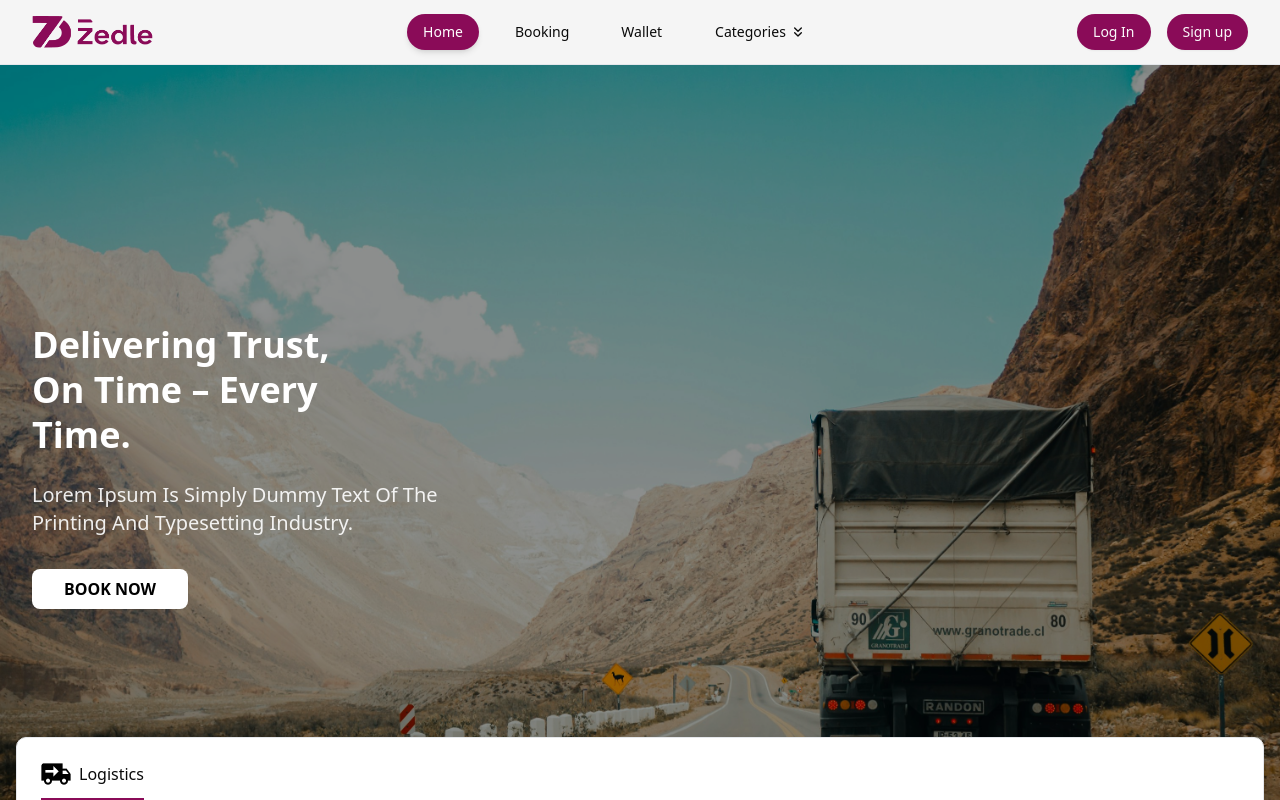
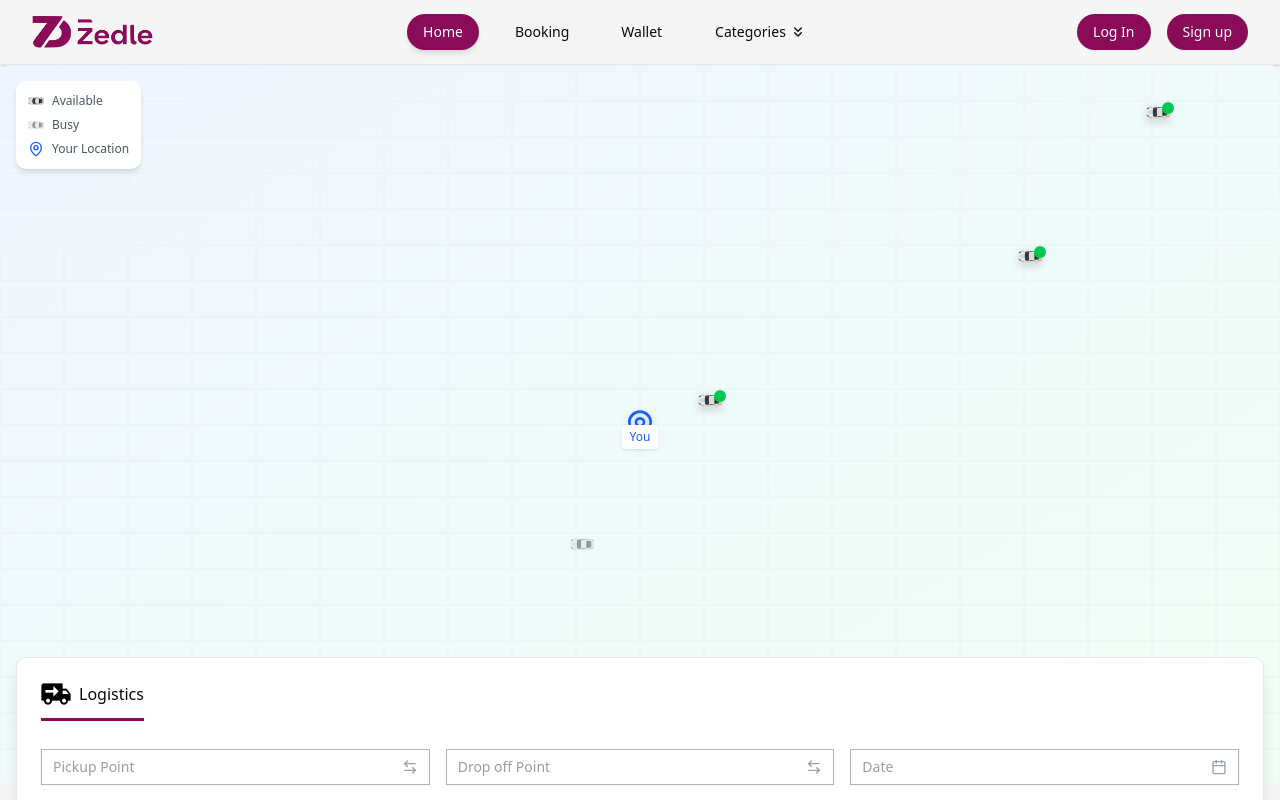
Before and after one commit to react6-flyweis/zedle-ui, a Next.js app: page /users/logistics in a window 1280 px wide. Shown: the top 800 px of the page. Built offline with nearby package versions, Linux system fonts and the light colour scheme.

Commit message:
feat: replace Hero component with MainMap in logistics page

```diff
--- a/src/app/users/logistics/page.tsx
+++ b/src/app/users/logistics/page.tsx
@@ -2,14 +2,14 @@ import Image from "next/image";
 import personalisedLogisticsImage from "@/assets/images/personalised-logistics.png";
 import { AdCarousel } from "@/components/ad-carousel";
 import { Cities } from "@/components/cities";
-import { Hero } from "@/components/hero";
+import { MainMap } from "./components/MainMap";
 import { LogisticsBooking } from "@/components/logistics-booking";
 import { Testimonials } from "@/components/testimonials";
 
 export default function Home() {
   return (
     <div className="min-h-screen">
-      <Hero />
+      <MainMap />
       <LogisticsBooking />
       <Cities />
       <AdCarousel />
```
